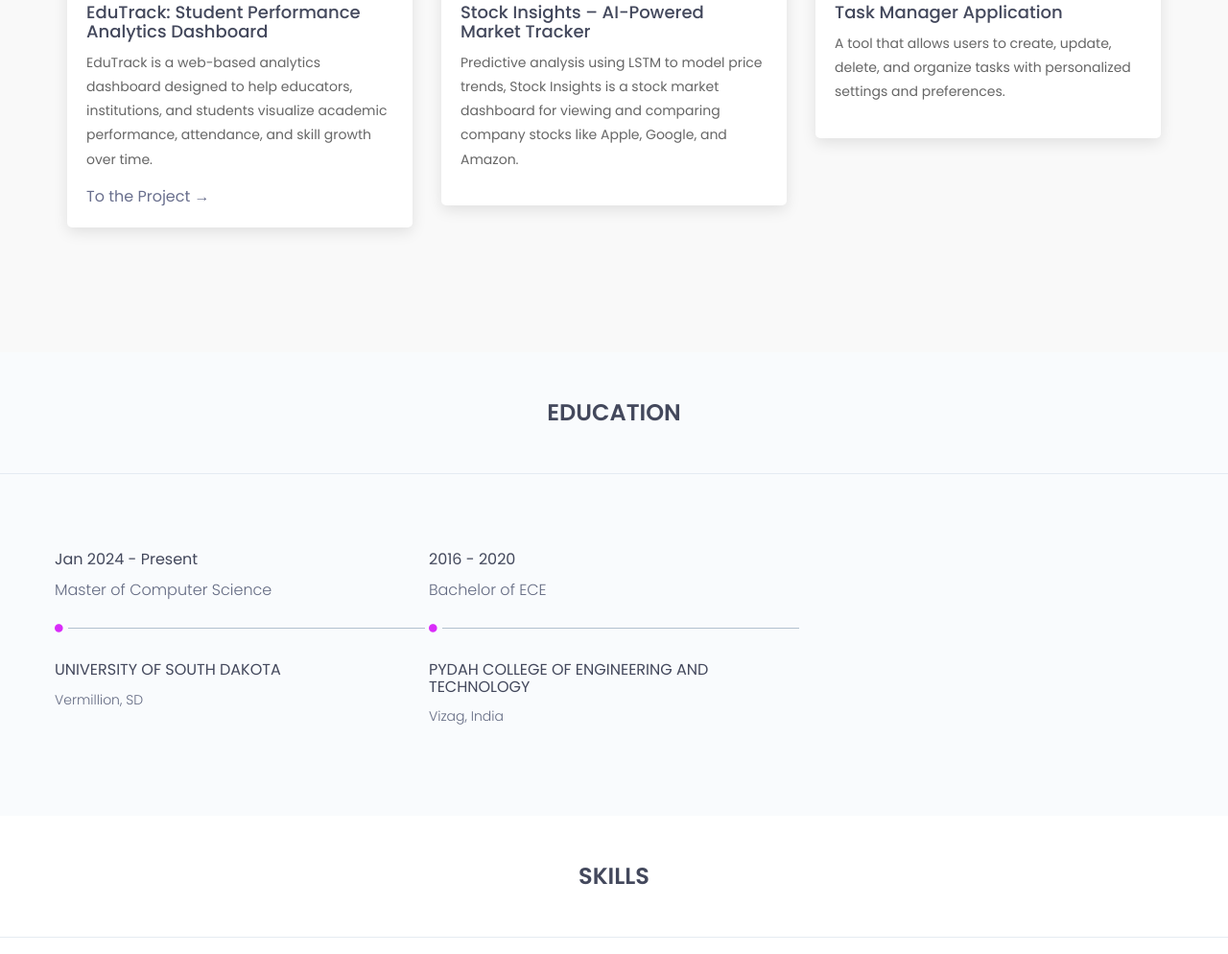
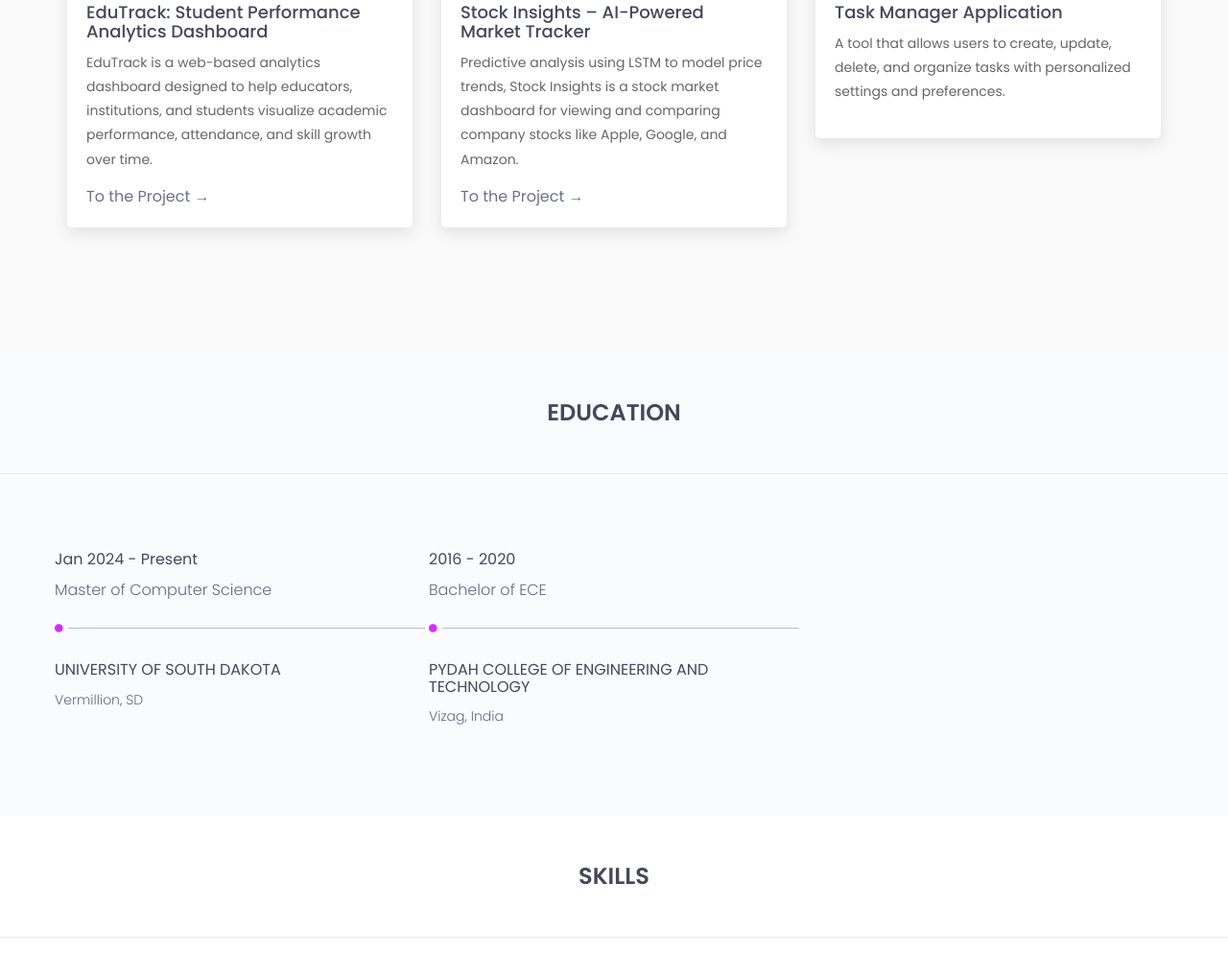
Before and after one commit to sairajeshch11/sairajeshch.github.io, a plain HTML site: page index.html in a window 1280 px wide. Shown: the part 2145-3139 px from the top of the page at 96% size. Drawn offline with nearby package versions, Linux system fonts and the light colour scheme.

Commit message:
Proj2 update

```diff
--- a/index.html
+++ b/index.html
@@ -201,7 +201,7 @@
                     </div>
                 </div>
             </div>
-            <!-- Project 2 -->
+           <!-- Project 2 -->
             <div class="col-md-4 col-sm-6">
                 <div class="single-project-box">
                     <div class="project-img">
@@ -211,9 +211,14 @@
                     <div class="project-content">
                         <h3>Stock Insights – AI-Powered Market Tracker</h3>
                         <p>Predictive analysis using LSTM to model price trends, Stock Insights is a stock market dashboard for viewing and comparing company stocks like Apple, Google, and Amazon.</p>
+                        <!-- Button to the project with arrow -->
+                        <a href="https://github.com/sairajeshch11/Stock-Insights-AI-Powered-Market-Tracker" target="_blank" class="project-button">
+                            To the Project <span>&#8594;</span>
+                        </a>
                     </div>
                 </div>
             </div>
+
 
             <!-- Project 3 -->
             <div class="col-md-4 col-sm-6">
```
